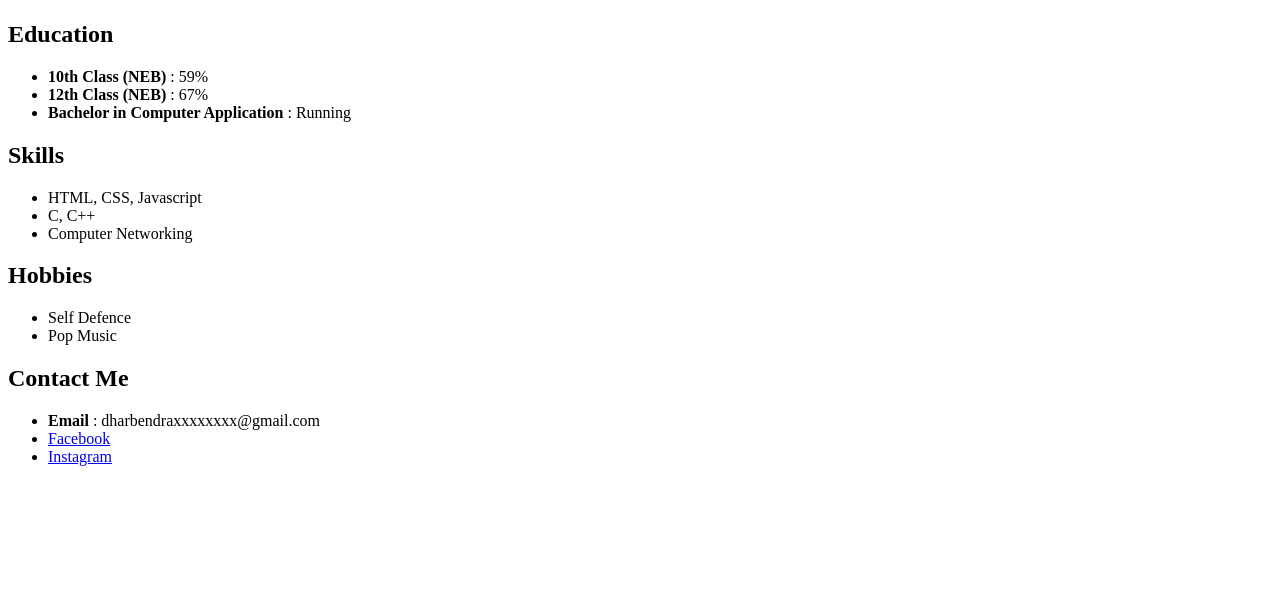
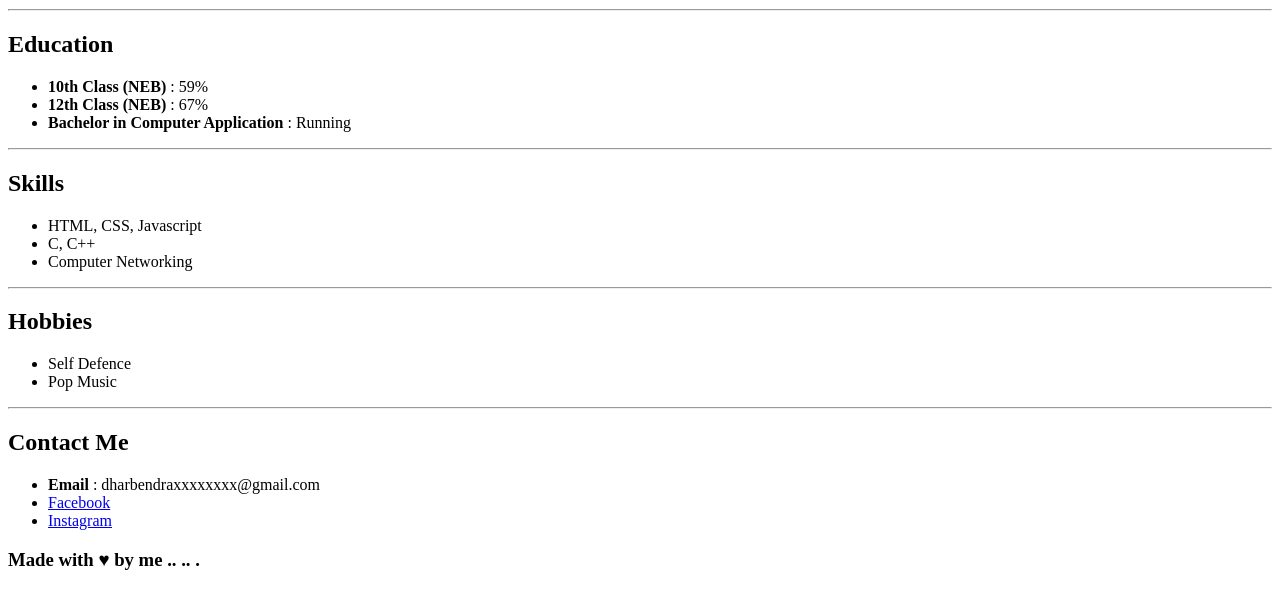
Before and after one commit to dharbendrasah/1stsite, a plain HTML site: page index.html in a window 1280 px wide. Shown: the part 192-800 px from the top of the page. Drawn offline with Linux system fonts and the light colour scheme.

Commit message:
index.html

```diff
--- a/index.html
+++ b/index.html
@@ -6,38 +6,50 @@
 	<title>Portfolio Page</title>
 </head>
 <body>
-
+	<header>
 		<h1>Dharbendra Sah</h1>
 		<p>Nothing Beyond Technology :)</p>
 		<img src="./myPhoto.JPG" alt="DS Photo" width="100px" height="auto" />
+		<hr />
+	</header>
 
+	<section>
 		<h2>Education</h2>
 		<ul>
 			<li><b>10th Class (NEB)</b> : 59%</li>
 			<li><b>12th Class (NEB)</b> : 67%</li>
 			<li><b>Bachelor in Computer Application</b> : Running</li>
 		</ul>
+		<hr />
+	</section>
 
+	<section>
 		<h2>Skills</h2>
 		<ul>
 			<li>HTML, CSS, Javascript</li>
 			<li>C, C++</li>
 			<li>Computer Networking</li>
 		</ul>
+		<hr />
+	</section>
 
+	<section>
 		<h2>Hobbies</h2>
 		<ul>
 			<li>Self Defence</li>
 			<li>Pop Music</li>
 		</ul>
+		<hr />
+	</section>
 
+	<footer>
 		<h2>Contact Me</h2>
 		<ul>
 			<li><b>Email</b> : dharbendraxxxxxxxx@gmail.com</li>
 			<li><a href="https://www.facebook.com/TryToHackMe387" target="_blank">Facebook</a></li>
 			<li><a href="https://www.instagram.com/_dharbendrasah" target="_blank">Instagram</a></li>
 		</ul>
-
-
+		<h3>Made with &hearts; by me .. .. .</h3>
+	</footer>
 </body>
 </html>
```
Lines whose indentation alone changed are shown as unchanged.
